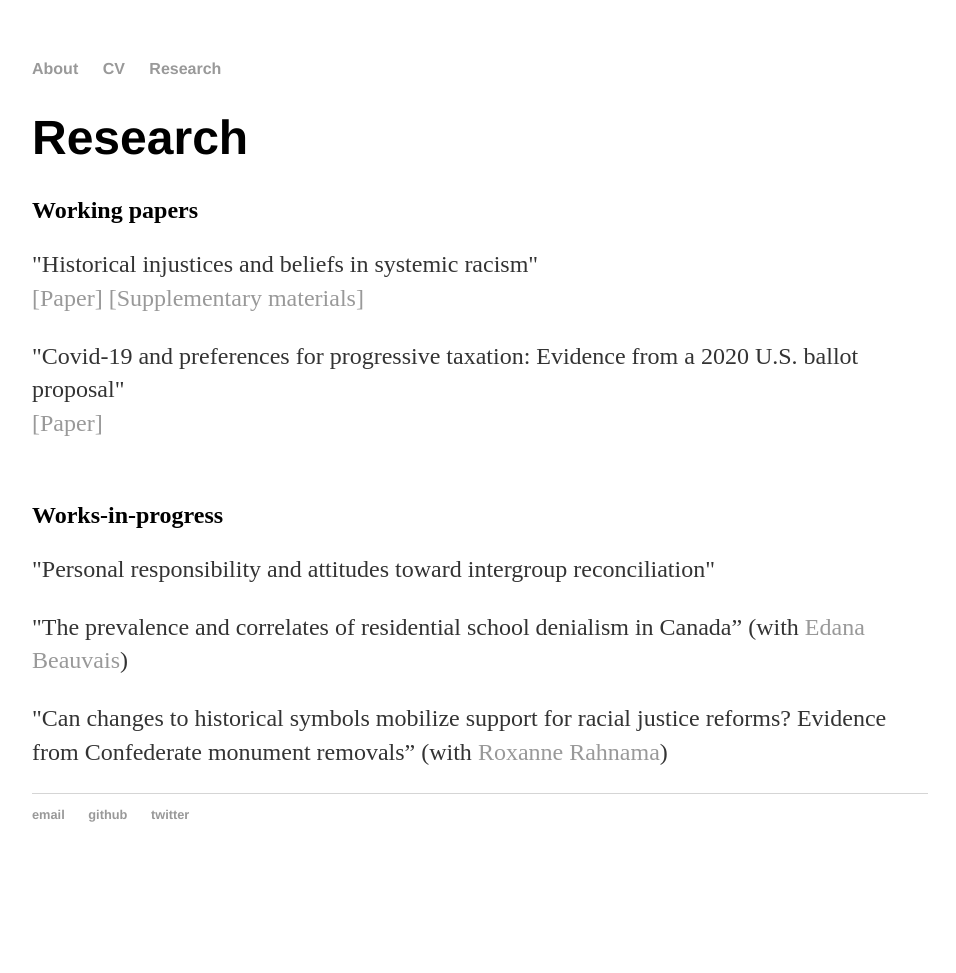
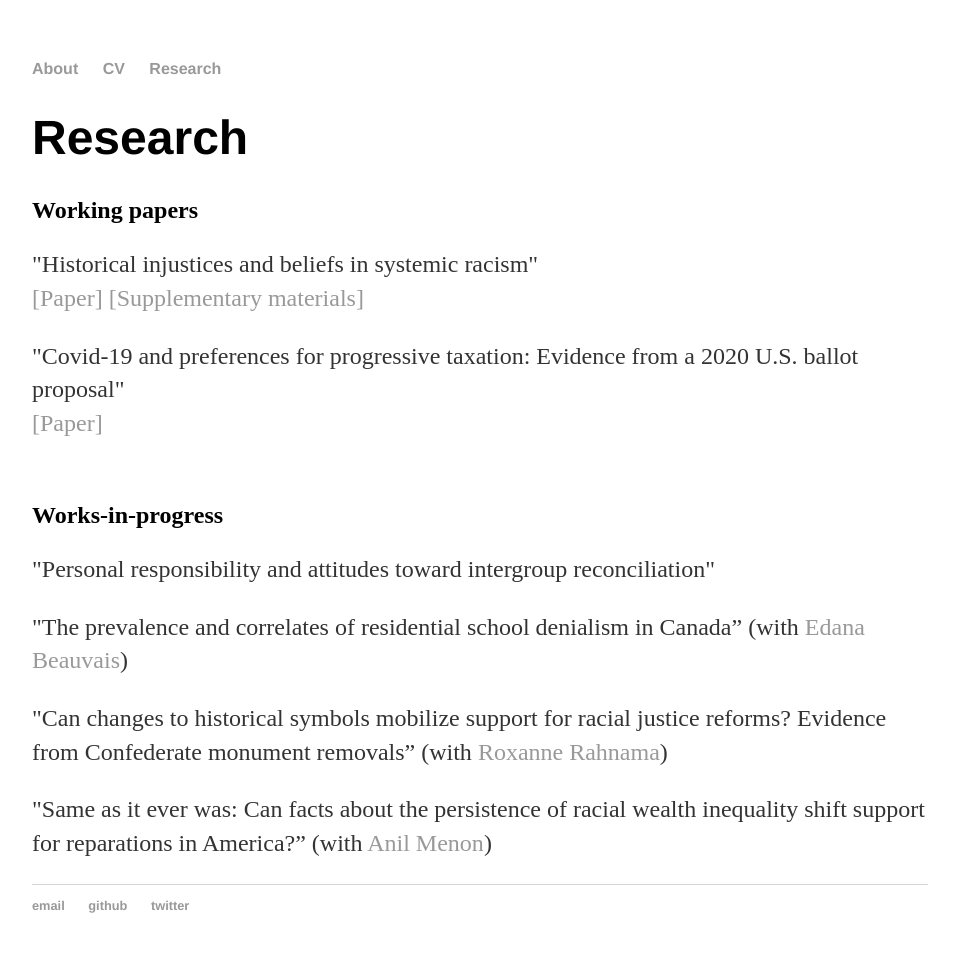
Before and after one commit to mark-williamson/mark-williamson.github.io, a Jekyll site: the page built from research/index.html, in a window 1280 px wide. Shown: the whole page, without its empty margins (160-1116 px from the left). Built offline with Jekyll 4.4.1, drawn with Linux system fonts in a browser that asks for light colours; before the commit the page ends 900 px from its top, so only the background shows below that.

Commit message:
Update index.html

```diff
--- a/research/index.html
+++ b/research/index.html
@@ -11,4 +11,5 @@ layout: default
       <p>"Personal responsibility and attitudes toward intergroup reconciliation"</p>
       <p>"The prevalence and correlates of residential school denialism in Canada” (with <a href="https://www.edanabeauvais.com/">Edana Beauvais</a>)</p>
       <p>"Can changes to historical symbols mobilize support for racial justice reforms? Evidence from Confederate monument removals” (with <a href="https://roxannerahnama.com/">Roxanne Rahnama</a>)</p>
+      <p>"Same as it ever was: Can facts about the persistence of racial wealth inequality shift support for reparations in America?” (with <a href="https://sites.google.com/view/anilmenon/bio?authuser=0">Anil Menon</a>)</p>
 </div><!-- /.blurb -->
```
